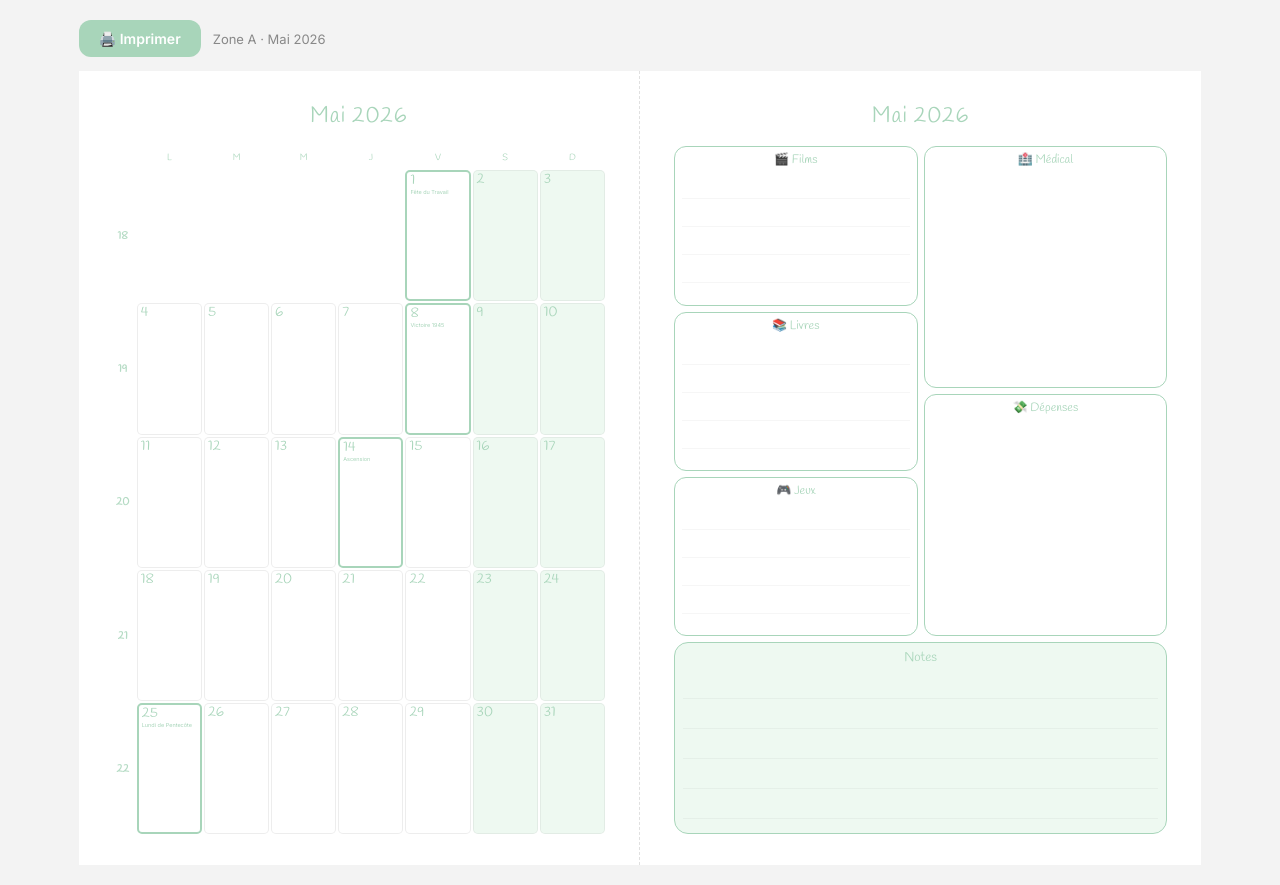
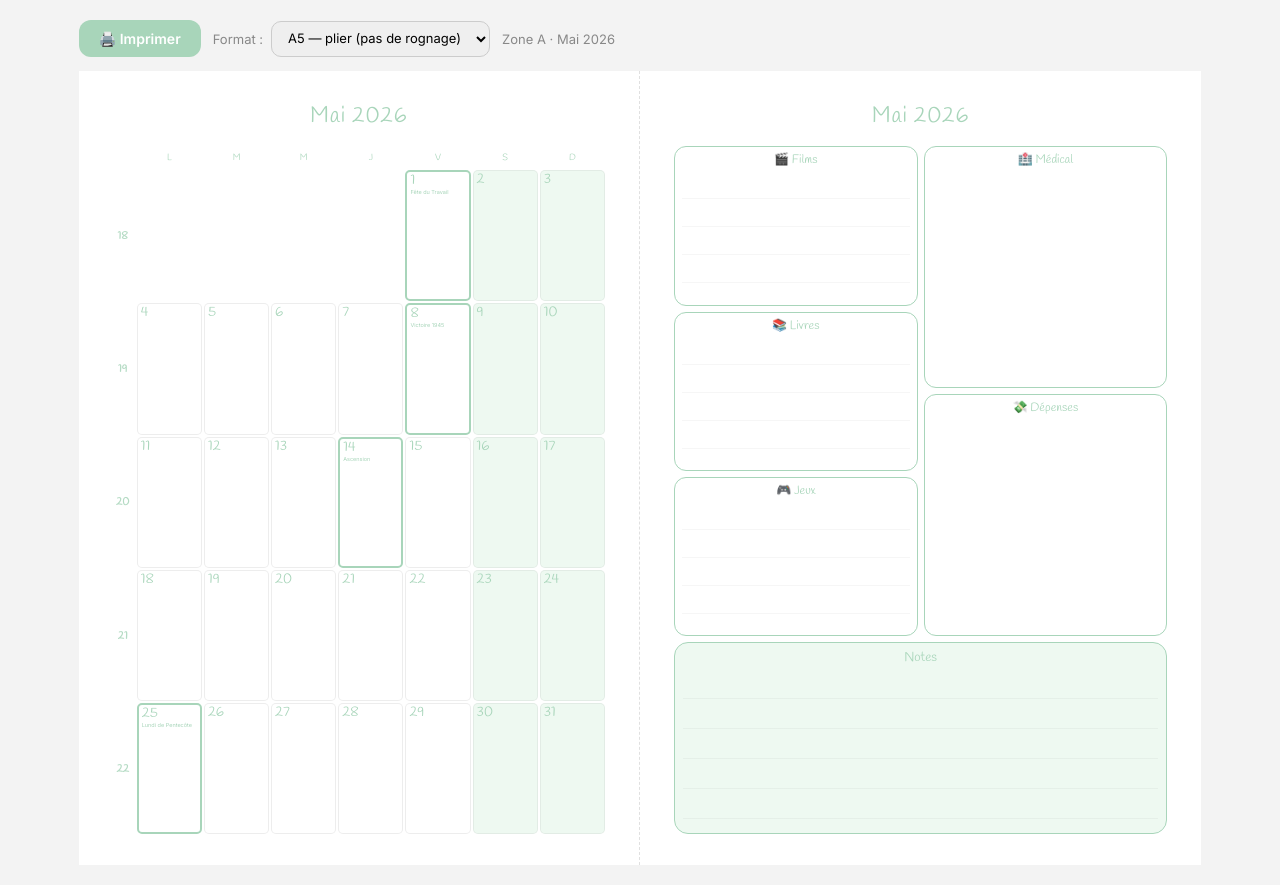
Before and after one commit to Croquy/My-Tools, a plain HTML site: page agenda-mois.html in a window 1280 px wide. Drawn offline with Linux system fonts and the light colour scheme; no server answers.

Commit message:
Implement format selection for A5 and B6
Add functionality to switch between A5 and B6 formats with SVG crop lines.

```diff
--- a/agenda-mois.html
+++ b/agenda-mois.html
@@ -262,11 +262,19 @@ body {
 .col-right .bloc { flex: 1; }
 
 
+/* ─── Format B6 : scale uniforme ─── */
+body.fmt-b6 .page {
+  transform-origin: top left;
+}
+
 /* ─── Impression ─── */
 @media print {
   body { background: white; padding: 0; }
   .controls { display: none; }
   .page { margin: 0; }
+
+  /* A5 : centré sur A4 */
+  body.fmt-a5 .page { margin: auto; }
   @page { size: A4 landscape; margin: 0; }
 }
 </style>
@@ -276,10 +284,17 @@ body {
 
 <div class="controls">
   <button onclick="window.print()">🖨️ Imprimer</button>
+  <div style="display:flex;align-items:center;gap:8px;">
+    <label style="font-size:13px;color:#888;">Format :</label>
+    <select id="formatPicker" onchange="applyFormat()" style="padding:8px 12px;border-radius:10px;border:1px solid #ccc;font-family:inherit;font-size:13px;">
+      <option value="A5">A5 — plier (pas de rognage)</option>
+      <option value="B6">B6 — plier + rogner</option>
+    </select>
+  </div>
   <span class="info" id="controlInfo"></span>
 </div>
 
-<div class="page">
+<div class="page" id="mainPage">
 
   <!-- ══ MOITIÉ GAUCHE : CALENDRIER ══ -->
   <div class="half half-left">
@@ -335,6 +350,12 @@ body {
 
 </div>
 
+
+<!-- Traits de coupe B6 — avant le script pour être trouvés par le JS -->
+<svg id="cropSvg" style="position:fixed;top:0;left:0;width:100vw;height:100vh;pointer-events:none;display:none;z-index:999;" xmlns="http://www.w3.org/2000/svg">
+  <line id="cropBottom" stroke="#999" stroke-width="1" stroke-dasharray="5,4"/>
+  <line id="cropRight"  stroke="#999" stroke-width="1" stroke-dasharray="5,4"/>
+</svg>
 
 <script>
 /* ════════════════════════════════
@@ -548,7 +569,61 @@ async function buildCalendar() {
   }
 }
 
+/* ════════════════════════════════
+   GESTION DU FORMAT A5 / B6
+════════════════════════════════ */
+function applyFormat() {
+  const fmt  = document.getElementById("formatPicker").value;
+  const body = document.body;
+  const svg  = document.getElementById("cropSvg");
+  const page = document.getElementById("mainPage");
+
+  if (fmt === "B6") {
+    body.classList.add("fmt-b6");
+
+    const scaleX = 250 / 297;
+    const scaleY = 176 / 210;
+    const scale  = Math.min(scaleX, scaleY);
+
+    page.style.transform       = `scale(${scale})`;
+    page.style.transformOrigin = "top left";
+
+    requestAnimationFrame(() => {
+      const rect = page.getBoundingClientRect();
+
+      const lb = document.getElementById("cropBottom");
+      lb.setAttribute("x1", rect.left - 15);
+      lb.setAttribute("y1", rect.bottom);
+      lb.setAttribute("x2", rect.right + 15);
+      lb.setAttribute("y2", rect.bottom);
+
+      const lr = document.getElementById("cropRight");
+      lr.setAttribute("x1", rect.right);
+      lr.setAttribute("y1", rect.top - 15);
+      lr.setAttribute("x2", rect.right);
+      lr.setAttribute("y2", rect.bottom + 15);
+
+      svg.style.display = "block";
+      page.parentElement.style.paddingBottom =
+        (page.offsetHeight * (1 - scale)) + "px";
+    });
+
+  } else {
+    body.classList.remove("fmt-b6");
+    page.style.transform = "";
+    page.style.transformOrigin = "";
+    page.parentElement.style.paddingBottom = "";
+    svg.style.display = "none";
+  }
+}
+
+// Init format A5 par défaut
+applyFormat();
+
 buildCalendar();
 </script>
 </body>
 </html>
+
+</body>
+</html>
```
